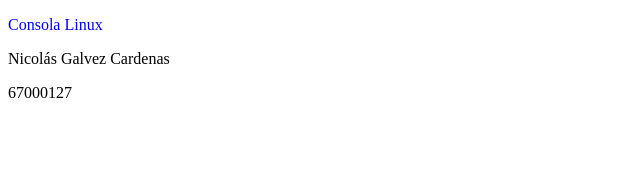
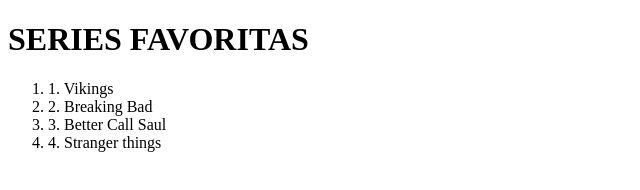
Before and after one commit to Nicolas200319/WEB, a plain HTML site: page index.html in a window 1280 px wide. Shown: the whole page, without its empty margins (0-640 px from the left). Drawn offline with Linux system fonts and the light colour scheme.

```diff
--- a/index.html
+++ b/index.html
@@ -4,12 +4,16 @@
     <meta charset="UTF-8">
     <meta http-equiv="X-UA-Compatible" content="IE=edge">
     <meta name="viewport" content="width=device-width, initial-scale=1.0">
-    <title>Nicolas Galvez</title>
+    <title>HTML SEMANTICO</title>
 </head>
 <link rel="stylesheet" href="index.css">
 <body>
-    <p class=titulo1>Consola Linux</p>
-    <p>Nicolás Galvez Cardenas</P>
-    <p>67000127</p>
+    <h1>SERIES FAVORITAS</h1>
+    <OL>
+        <li>1. Vikings</li>
+        <li>2. Breaking Bad</li>
+        <li>3. Better Call Saul</li>
+        <li>4. Stranger things</li>
+    </OL>
 </body>
 </html>
```
